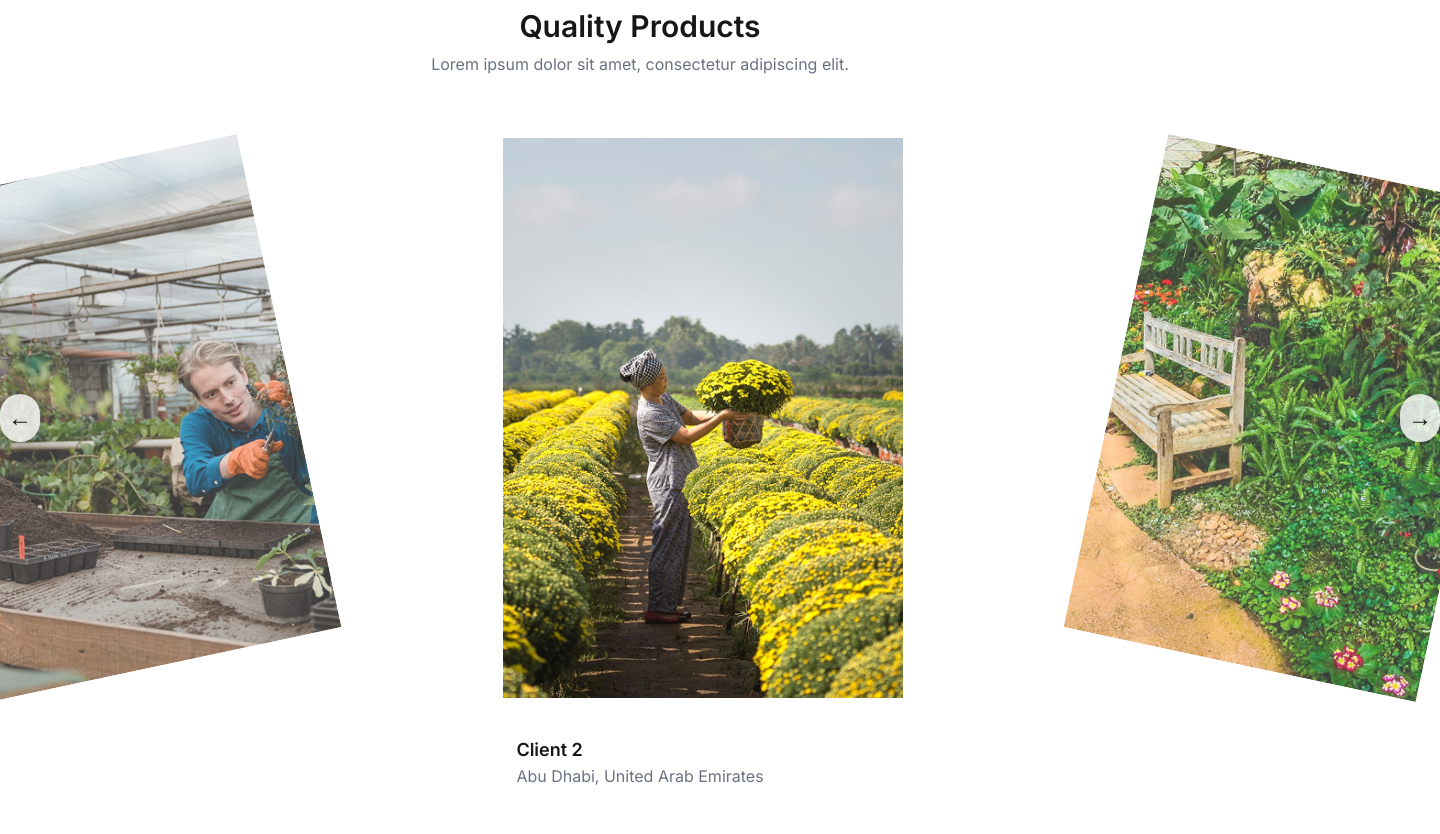
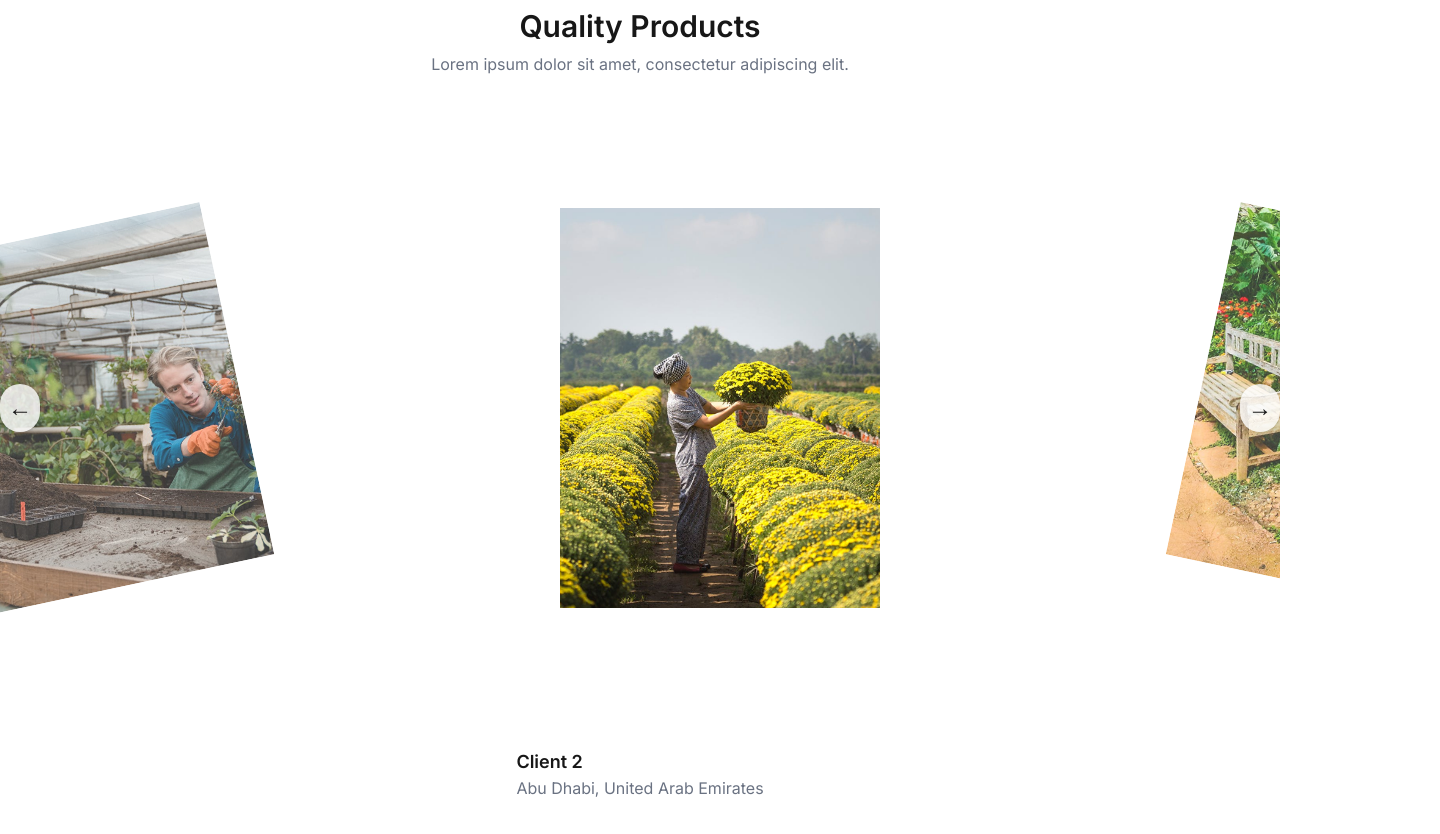
Before and after one commit to Mohsinalisyed/Tentwenty-assessment, a Next.js app: page / in a window 1280 px wide. Shown: the part 840-1674 px from the top of the page, 1440 px wide, since content can reach past the window. Built offline with nearby package versions, Linux system fonts and the light colour scheme.

Commit message:
Ui update

```diff
--- a/src/components/ProductSlider.tsx
+++ b/src/components/ProductSlider.tsx
@@ -36,7 +36,7 @@ const slides = [
   },
 ];
 
-const CARD_WIDTH = 435; // px, adjust for your design
+const CARD_WIDTH = 320; // px, adjust for your design
 const CONTAINER_WIDTH = 1440; // px, adjust for your design
 const HIDE_PART = CARD_WIDTH * 0.2; // Hide 2/3 of the side cards
 
@@ -92,8 +92,7 @@ export default function ProductSlider() {
         Lorem ipsum dolor sit amet, consectetur adipiscing elit.
       </p>
       <div
-        className="relative h-[620px] w-full max-w-[1440px] mx-auto overflow-hidden"
-        style={{ width: `${CONTAINER_WIDTH}px` }}
+        className="relative h-[600px] w-full max-w-[1440px] mx-auto overflow-hidden"
       >
         {/* Left Arrow */}
         <button
@@ -128,7 +127,7 @@ export default function ProductSlider() {
                 zIndex: pos.zIndex,
                 transition: { type: "spring", stiffness: 300, damping: 30 },
               }}
-              className="absolute h-[70vh] w-[50vh]"
+              className="absolute h-[400px] w-[320px]"
               style={{ pointerEvents: idx === 1 ? "auto" : "none" }}
               onHoverStart={() => idx === 1 && setIsHovering(true)}
               onHoverEnd={() => idx === 1 && setIsHovering(false)}
@@ -142,18 +141,18 @@ export default function ProductSlider() {
                 }
               }}
             >
-              <div className="relative h-full w-full overflow-hidden ">
+              <div className="relative h-full w-full overflow-hidden flex">
                 <Image
                   src={slide.src}
                   alt={slide.alt}
                   fill
-                  className="object-cover "
+                  className="object-cover"
                   priority={idx === 1}
                 />
                 {/* Drag Overlay */}
                 {idx === 1 && isHovering && (
-                  <div className="absolute inset-0 flex items-center justify-center bg-black/30 text-white font-medium text-xl  pointer-events-none">
-                    drag
+                  <div className="absolute inset-0 flex items-center left-1/2 top-1/2 -translate-x-1/2 -translate-y-1/2 justify-center w-[99px] h-[99px]  rounded-full text-black bg-white font-medium text-xl pointer-events-none">
+                    Drag
                   </div>
                 )}
               </div>
@@ -161,7 +160,7 @@ export default function ProductSlider() {
           );
         })}
       </div>
-      <div className="mt-2">
+      <div className="mt-10">
         <h4 className="text-lg font-semibold">{slides[activeIndex].client}</h4>
         <p className="text-gray-500">{slides[activeIndex].location}</p>
       </div>
```
